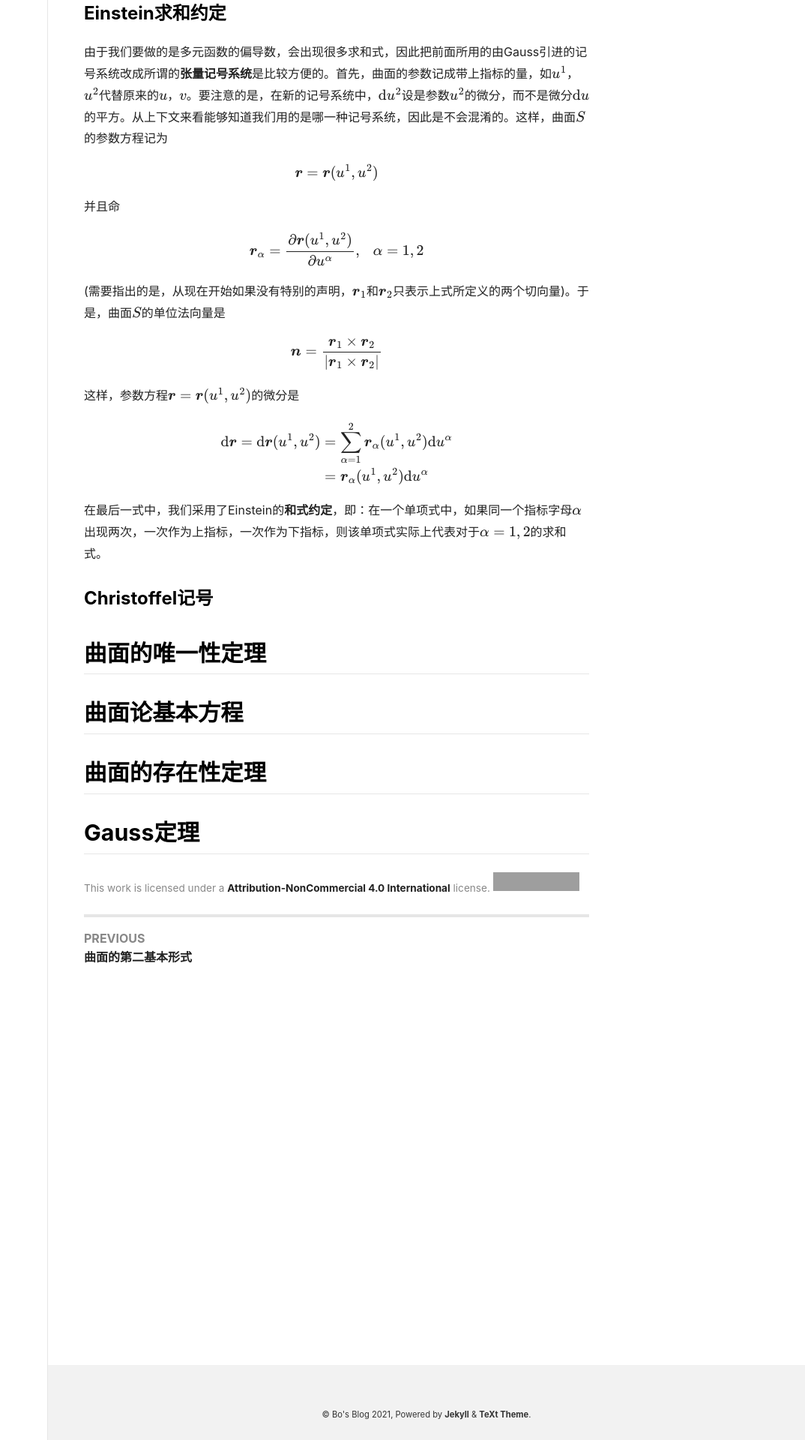
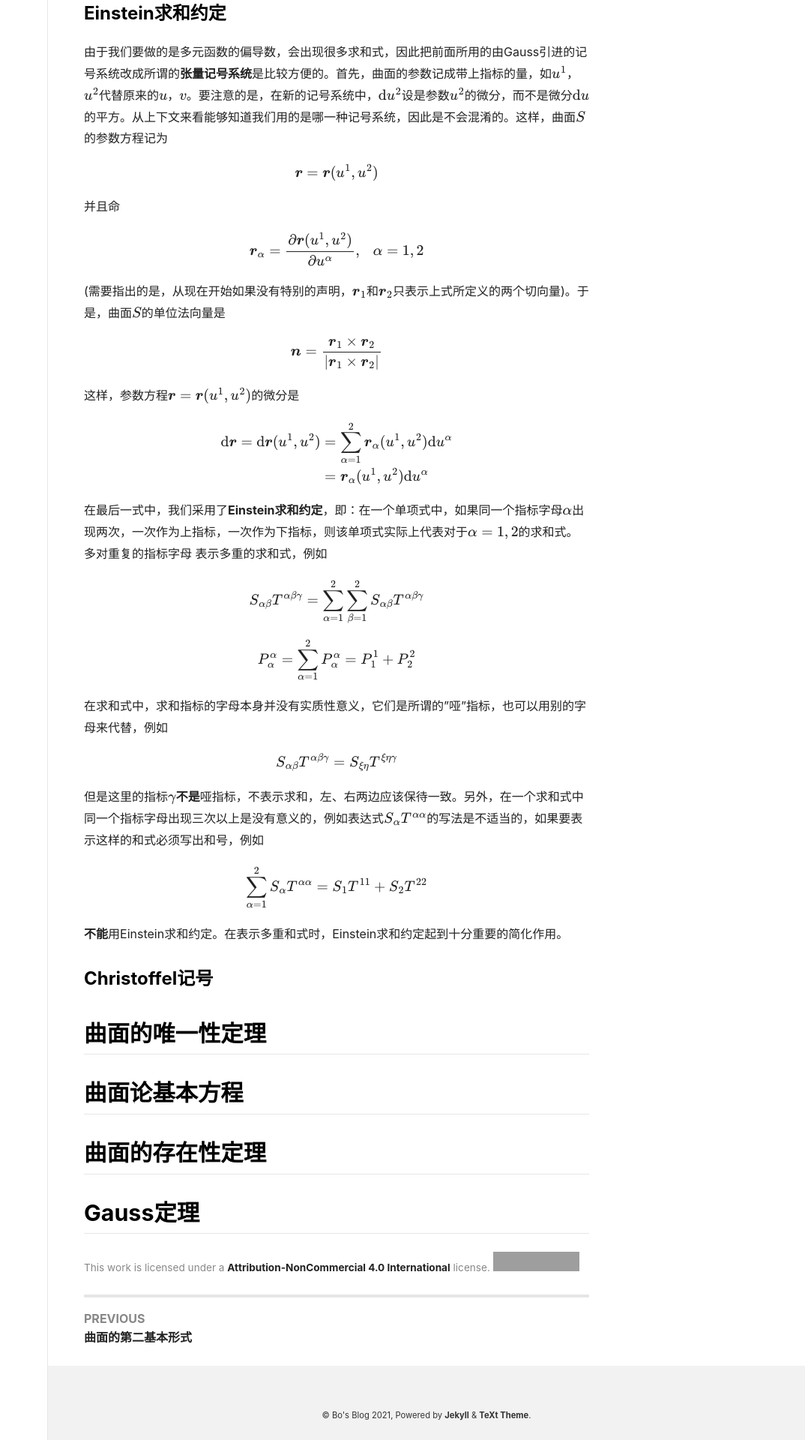
Before and after one commit to peng00bo00/peng00bo00_previous_blog, a Jekyll site: the page built from _posts/2023-12-27-DifferentialGeometry-NOTES-05.md, in a window 1280 px wide. Shown: the part 893-2813 px from the top of the page at 75% size, without its empty margins (206-1280 px from the left). Built offline with Jekyll 4.4.1, drawn with Linux system fonts in a browser that asks for light colours; nearby versions of some CDN libraries; grey boxes are pictures that could not be loaded.

Commit message:
Update 2023-12-27-DifferentialGeometry-NOTES-05.md

```diff
--- a/_posts/2023-12-27-DifferentialGeometry-NOTES-05.md
+++ b/_posts/2023-12-27-DifferentialGeometry-NOTES-05.md
@@ -45,7 +45,30 @@ $$
 \end{aligned}
 $$
 
-在最后一式中，我们采用了Einstein的**和式约定**，即：在一个单项式中，如果同一个指标字母$$\alpha$$出现两次，一次作为上指标，一次作为下指标，则该单项式实际上代表对于$$\alpha=1,2$$的求和式。
+在最后一式中，我们采用了**Einstein求和约定**，即：在一个单项式中，如果同一个指标字母$$\alpha$$出现两次，一次作为上指标，一次作为下指标，则该单项式实际上代表对于$$\alpha=1,2$$的求和式。多对重复的指标字母
+表示多重的求和式，例如
+
+$$
+S_{\alpha \beta} T^{\alpha \beta \gamma} = \sum_{\alpha = 1}^2 \sum_{\beta = 1}^2 S_{\alpha \beta} T^{\alpha \beta \gamma}
+$$
+
+$$
+P_\alpha^\alpha = \sum_{\alpha = 1}^2 P_\alpha^\alpha = P_1^1 + P_2^2
+$$
+
+在求和式中，求和指标的字母本身并没有实质性意义，它们是所谓的"哑"指标，也可以用别的字母来代替，例如
+
+$$
+S_{\alpha \beta} T^{\alpha \beta \gamma} = S_{\xi \eta} T^{\xi \eta \gamma}
+$$
+
+但是这里的指标$$\gamma$$**不是**哑指标，不表示求和，左、右两边应该保待一致。另外，在一个求和式中同一个指标字母出现三次以上是没有意义的，例如表达式$$S_\alpha T^{\alpha \alpha}$$的写法是不适当的，如果要表示这样的和式必须写出和号，例如
+
+$$
+\sum_{\alpha = 1}^2 S_\alpha T^{\alpha \alpha} = S_1 T^{1 1} + S_2 T^{2 2}
+$$
+
+**不能**用Einstein求和约定。在表示多重和式时，Einstein求和约定起到十分重要的简化作用。
 
 ### Christoffel记号
 
```
